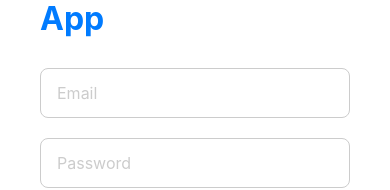
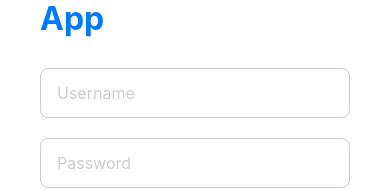
Before and after one commit to tranthithuphuong/React-Native, a React Native app in the folder lab3Login/: screen / in a window 390 px wide. Shown: the part 343-533 px from the top of the page. Built offline with nearby package versions, Linux system fonts and the light colour scheme.

Commit message:
Done lab3 Login

```diff
--- a/lab3Login/App.js
+++ b/lab3Login/App.js
@@ -3,9 +3,9 @@ import { View, Text, StyleSheet } from 'react-native';
 import LoginScreen from './loginScreen';
 
 const App = () => {
-  const handleLogin = (email, password) => {
+  const handleLogin = (username, password) => {
     // Xử lý đăng nhập ở đây
-    console.log('Email:', email);
+    console.log('Username:', username);
     console.log('Password:', password);
   };
 
--- a/lab3Login/loginScreen.js
+++ b/lab3Login/loginScreen.js
@@ -2,12 +2,12 @@ import React, { useState } from 'react';
 import { View, TextInput, TouchableOpacity, Text, StyleSheet } from 'react-native';
 
 const LoginScreen = ({ logoText, loginButtonText, onLogin }) => {
-  const [email, setEmail] = useState('');
+  const [username, setUsername] = useState('');
   const [password, setPassword] = useState('');
 
   const handleLogin = () => {
     // Xử lý đăng nhập ở đây
-    onLogin(email, password);
+    onLogin(username, password);
   };
 
   return (
@@ -18,10 +18,10 @@ const LoginScreen = ({ logoText, loginButtonText, onLogin }) => {
       <View style={styles.formContainer}>
         <TextInput
           style={styles.input}
-          placeholder="Email"
+          placeholder="Username"
           placeholderTextColor="#ccc"
-          value={email}
-          onChangeText={setEmail}
+          value={username}
+          onChangeText={setUsername}
         />
         <TextInput
           style={styles.input}
```
